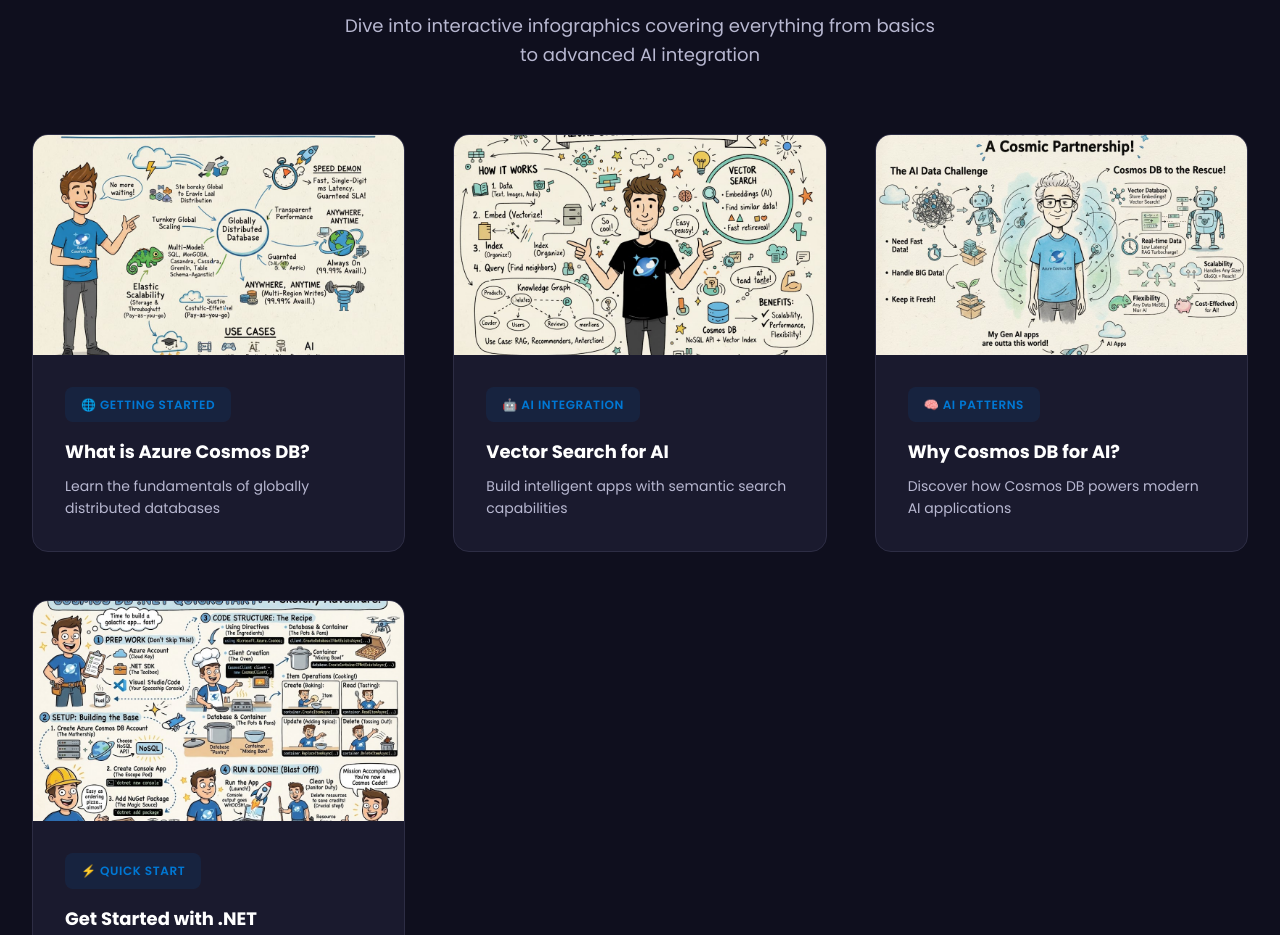
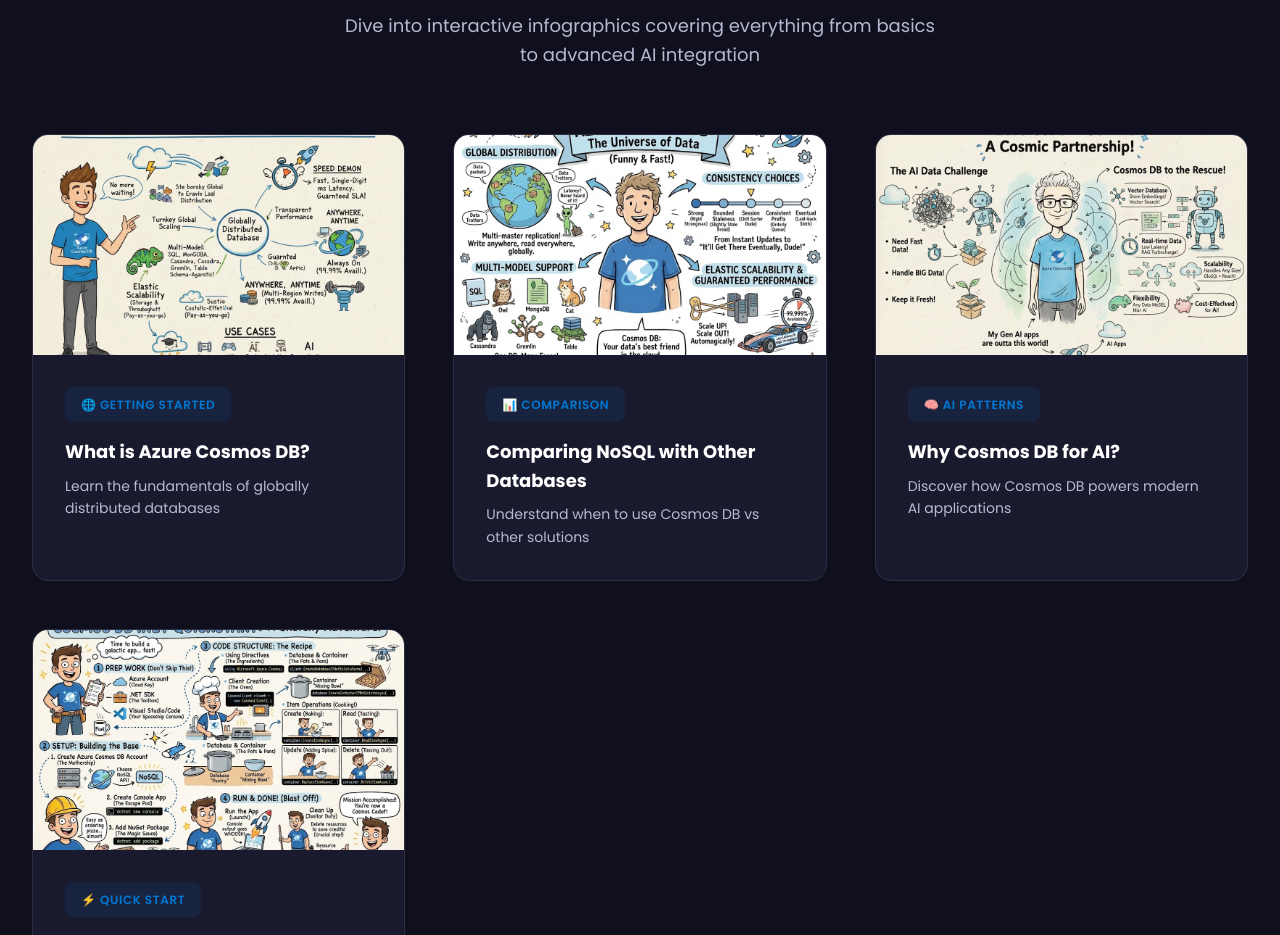
Before and after one commit to sajeetharan/cosmos-graphic, a website: page index.html in a window 1280 px wide. Shown: the part 940-1875 px from the top of the page. Drawn offline with nearby package versions, Linux system fonts and the light colour scheme.

Commit message:
Swap showcase: Replace Vector Search with NoSQL Comparison

```diff
--- a/index.html
+++ b/index.html
@@ -113,14 +113,14 @@
                         <p>Learn the fundamentals of globally distributed databases</p>
                     </div>
                 </div>
-                <div class="showcase-card" onclick="scrollToSection('vector-search')">
+                <div class="showcase-card" onclick="scrollToSection('nosql-compare')">
                     <div class="showcase-image">
-                        <img src="assets/images/ai/cosmosdb-nosql-ai-vector-search.jpg" alt="Vector Search">
+                        <img src="assets/images/nosql/cosmosdb-nosql-compare.jpg" alt="Compare NoSQL">
                     </div>
                     <div class="showcase-info">
-                        <span class="showcase-badge">🤖 AI Integration</span>
-                        <h3>Vector Search for AI</h3>
-                        <p>Build intelligent apps with semantic search capabilities</p>
+                        <span class="showcase-badge">📊 Comparison</span>
+                        <h3>Comparing NoSQL with Other Databases</h3>
+                        <p>Understand when to use Cosmos DB vs other solutions</p>
                     </div>
                 </div>
                 <div class="showcase-card" onclick="scrollToSection('why-ai')">
```
